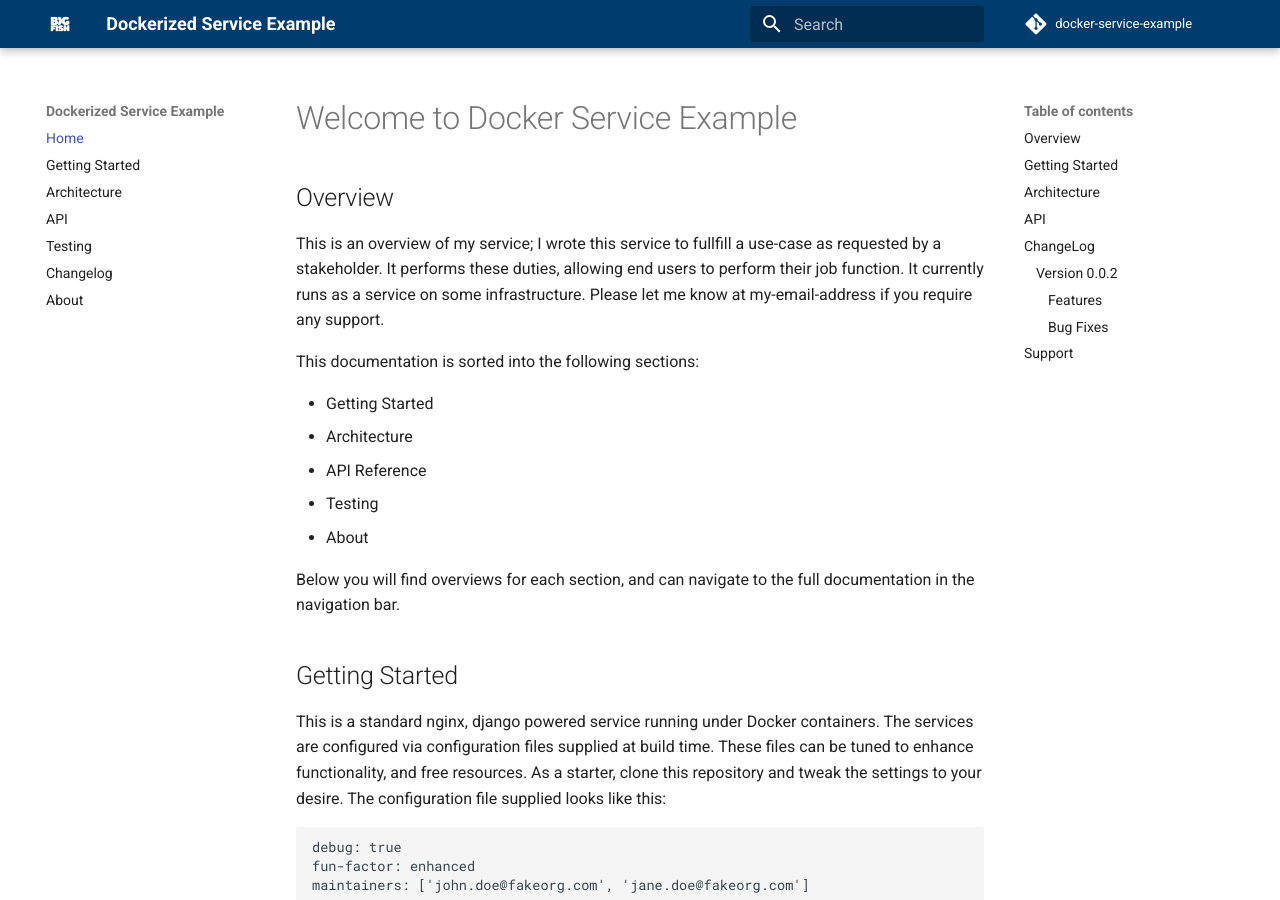
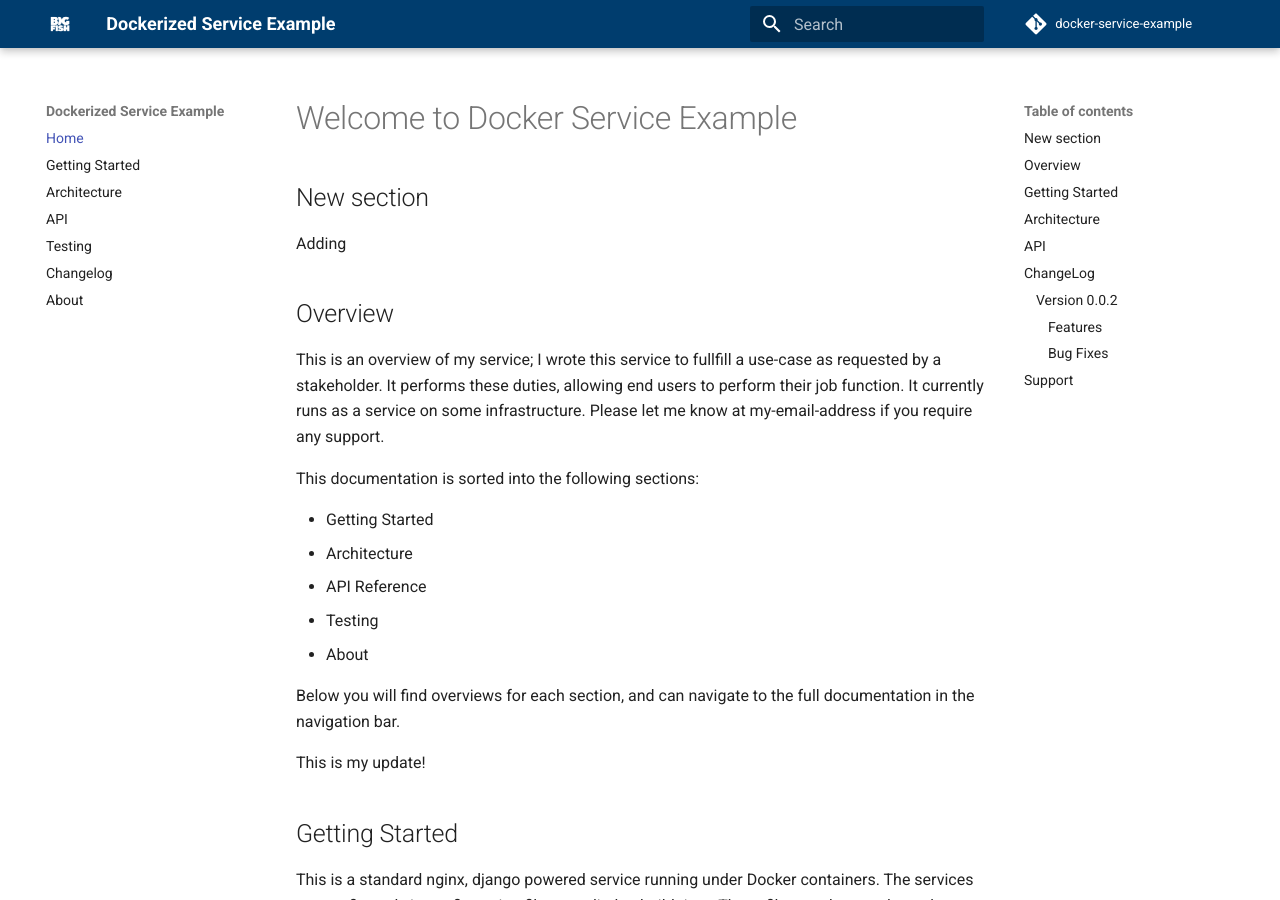
Before and after one commit to brad-klocksiem-bfg/presentation, an MkDocs documentation site: the page built from docs/index.md, in a window 1280 px wide and 900 px high. Built offline with MkDocs 1.6.1 and Material for MkDocs 9.7.7, drawn with Linux system fonts in a browser that asks for light colours; comment, search, counter and statistics services are not loaded.

Commit message:
my change

```diff
--- a/docs/index.md
+++ b/docs/index.md
@@ -1,4 +1,9 @@
 # Welcome to Docker Service Example
+
+## New section
+
+Adding
+
 
 ## Overview
 
@@ -13,6 +18,8 @@ This documentation is sorted into the following sections:
 * About
 
 Below you will find overviews for each section, and can navigate to the full documentation in the navigation bar.
+
+This is my update!
 
 ## Getting Started
 
```
